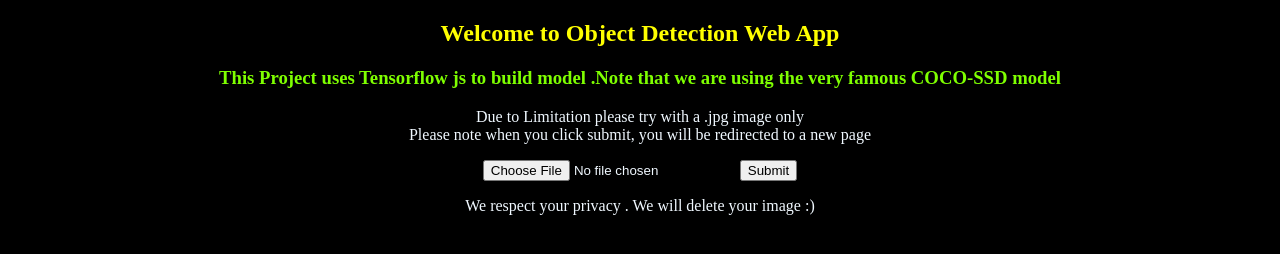
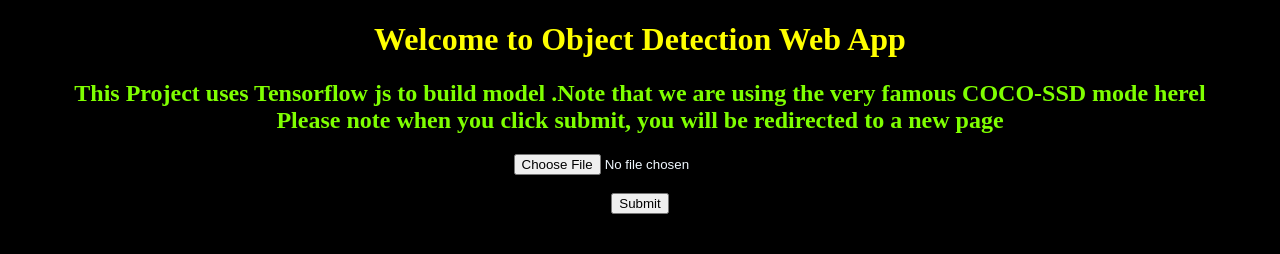
Before and after one commit to shubham15gupta09/-coco_ssd_tfjs, a website: page routes/index.html in a window 1280 px wide. Drawn offline with Linux system fonts and the light colour scheme.

Commit message:
major changes in ui and functionality

```diff
--- a/routes/index.html
+++ b/routes/index.html
@@ -8,22 +8,17 @@
 </head>
 
 <body style="background-color: black;margin: 10px;text-align: center;">
-  <h2 style="color:yellow; font-weight: bold;">
+  <h1 style="color:yellow; font-weight: bold;">
     Welcome to Object Detection Web App
+  </h1>
+  <h2 style="color:chartreuse">
+    This Project uses Tensorflow js to build model .Note that we are using the very famous COCO-SSD mode herel<br>
+    Please note when you click submit, you will be redirected to a new page
   </h2>
-  <h3 style="color:chartreuse">
-    This Project uses Tensorflow js to build model .Note that we are using the very famous COCO-SSD model
-  </h3>
-  <p style="color: aliceblue;">
-    Due to Limitation please try with a .jpg image only <br>
-    Please note when you click submit, you will be redirected to a new page
-  </p>
   <form class="fileupload" action="upload" method="post" enctype="multipart/form-data">
-    <input type="file" name="upfile" value="" style="color: aliceblue;">
+    <input type="file" name="upfile" value="" style="color: aliceblue;"><br><br>
     <input type="submit" />
   </form>
-  <p style="color: aliceblue;">
-    We respect your privacy . We will delete your image :) </p>
 </body>
 
 </html>
```
Also changed, not shown: routes/model.html (+7 -7 lines), images/image.jpg (deleted).
